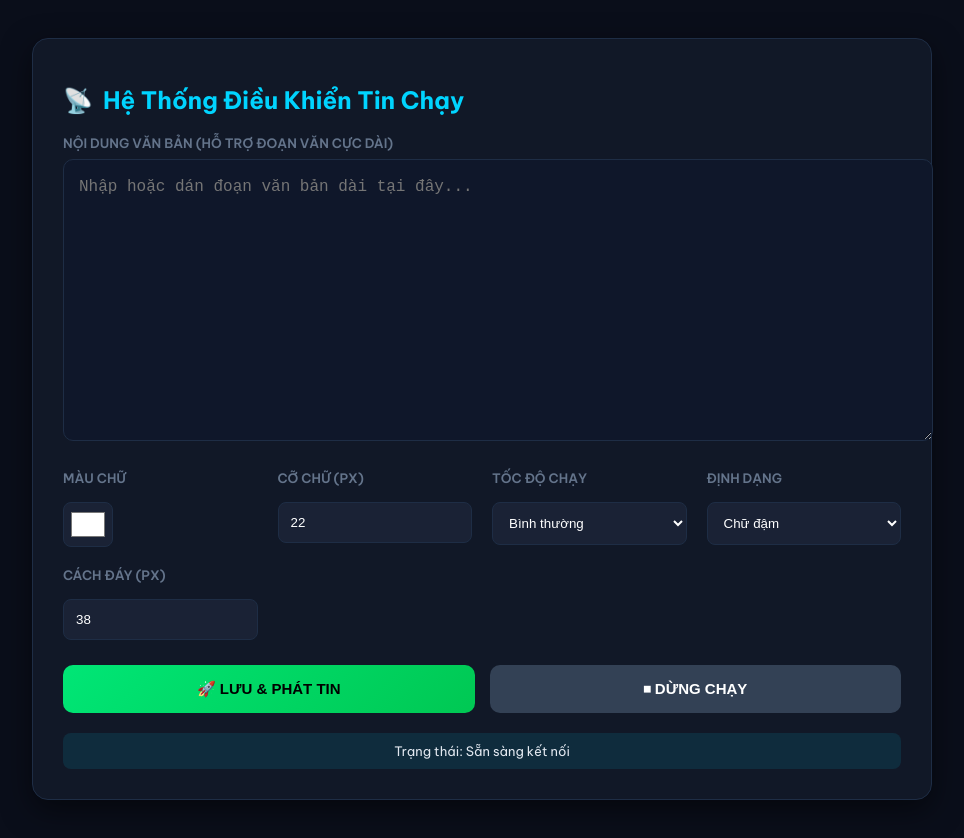
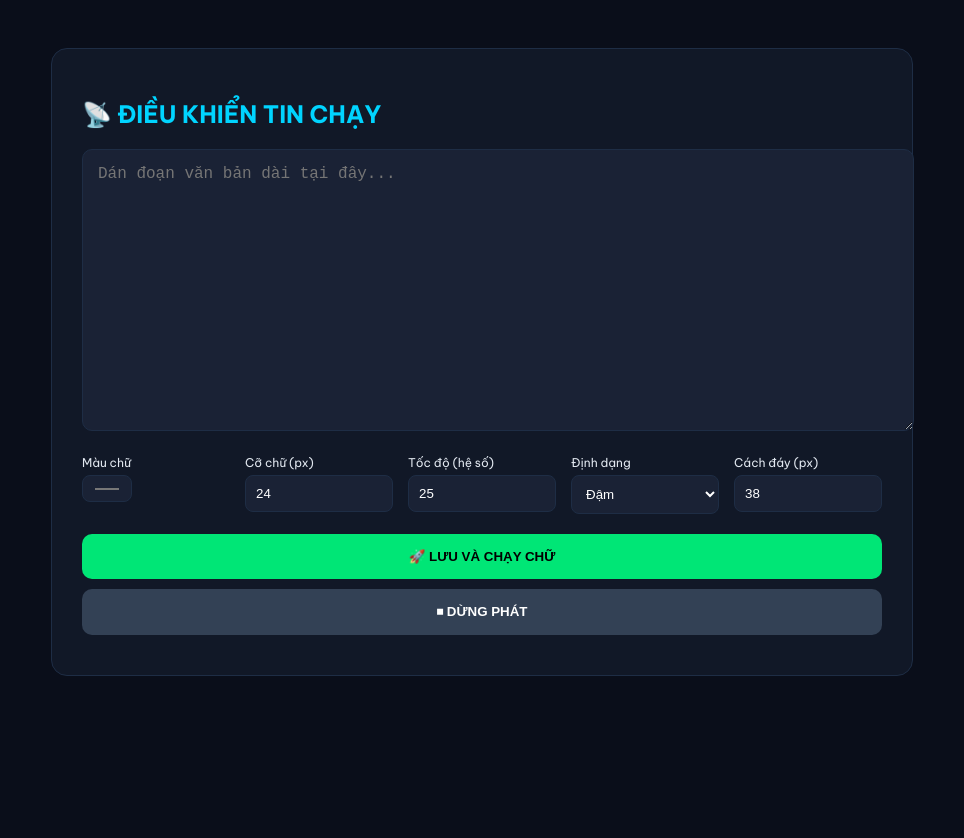
Before and after one commit to congtyideco/chaychu, a plain HTML site: page index.html in a window 1280 px wide. Shown: the whole page, without its empty margins (158-1122 px from the left). After the commit the page ends 800 px from the top, so only its background shows below. Drawn offline with Linux system fonts and the light colour scheme; no server answers.

Commit message:
Update index.html

```diff
--- a/index.html
+++ b/index.html
@@ -2,125 +2,62 @@
 <html lang="vi">
 <head>
 <meta charset="UTF-8">
-    <title>Quản Trị Tin Chạy Cao Cấp - IDECO</title>
-    <link href="https://fonts.googleapis.com/css2?family=Be+Vietnam+Pro:wght@400;600;700&display=swap" rel="stylesheet">
+<title>Quản Trị Tin Chạy - IDECO</title>
+<link href="https://fonts.googleapis.com/css2?family=Be+Vietnam+Pro:wght@400;700;800&display=swap" rel="stylesheet">
 <style>
+    /* CSS đồng bộ giao diện hiện đại */
     :root { --bg: #0a0e1a; --surface: #111827; --accent: #00d4ff; --text: #e2e8f0; }
-        body { font-family: 'Be Vietnam Pro', sans-serif; background: var(--bg); color: var(--text); padding: 30px; }
-        .container { max-width: 900px; margin: 0 auto; }
-        .card { background: var(--surface); border: 1px solid #1e2d45; border-radius: 16px; padding: 30px; box-shadow: 0 10px 30px rgba(0,0,0,0.5); }
-        h1 { font-size: 24px; margin-bottom: 20px; color: var(--accent); display: flex; align-items: center; gap: 10px; }
-
-        /* Soạn thảo văn bản dài */
-        .input-group { margin-bottom: 25px; }
-        label { display: block; margin-bottom: 8px; font-size: 13px; font-weight: 600; color: #64748b; text-transform: uppercase; }
-        textarea {
-            width: 100%; height: 250px; background: #0f172a; border: 1px solid #1e2d45;
-            color: #fff; padding: 15px; border-radius: 10px; font-size: 16px; line-height: 1.6;
-            resize: vertical; outline: none; transition: 0.3s;
-        }
-        textarea:focus { border-color: var(--accent); box-shadow: 0 0 0 2px rgba(0,212,255,0.2); }
-
-        /* Cài đặt */
-        .settings-grid { display: grid; grid-template-columns: repeat(auto-fit, minmax(180px, 1fr)); gap: 20px; margin-bottom: 25px; }
-        .field { display: flex; flex-direction: column; gap: 8px; }
-        input, select { background: #1a2235; border: 1px solid #1e2d45; color: white; padding: 12px; border-radius: 8px; outline: none; }
-        input[type="color"] { height: 45px; padding: 5px; cursor: pointer; }
-
-        /* Nút bấm */
-        .btn-group { display: flex; gap: 15px; }
-        .btn { flex: 1; padding: 15px; border: none; border-radius: 10px; cursor: pointer; font-weight: 700; transition: 0.3s; font-size: 15px; }
-        .btn-run { background: linear-gradient(135deg, #00e676, #00c853); color: #000; }
-        .btn-stop { background: #334155; color: white; }
-        .btn:hover { transform: translateY(-2px); opacity: 0.9; }
-        .status-bar { margin-top: 20px; padding: 10px; border-radius: 8px; background: rgba(0,212,255,0.1); font-size: 13px; text-align: center; }
+    body { font-family: 'Be Vietnam Pro', sans-serif; background: var(--bg); color: var(--text); padding: 40px 20px; }
+    .card { background: var(--surface); border: 1px solid #1e2d45; border-radius: 16px; padding: 30px; max-width: 800px; margin: auto; }
+    textarea { width: 100%; height: 250px; background: #1a2235; border: 1px solid #1e2d45; color: white; padding: 15px; border-radius: 10px; font-size: 16px; outline: none; margin-bottom: 20px; }
+    .grid { display: grid; grid-template-columns: repeat(auto-fit, minmax(140px, 1fr)); gap: 15px; margin-bottom: 20px; }
+    .field { display: flex; flex-direction: column; gap: 5px; font-size: 12px; }
+    input, select { background: #1a2235; border: 1px solid #1e2d45; color: white; padding: 10px; border-radius: 8px; }
+    .btn { width: 100%; padding: 15px; border-radius: 10px; border: none; font-weight: bold; cursor: pointer; margin-bottom: 10px; }
+    .btn-run { background: #00e676; color: #000; }
+    .btn-stop { background: #334155; color: #fff; }
 </style>
 </head>
 <body>
-    <div class="container">
 <div class="card">
-            <h1><span>📡</span> Hệ Thống Điều Khiển Tin Chạy</h1>
-
-            <div class="input-group">
-                <label>Nội dung văn bản (Hỗ trợ đoạn văn cực dài)</label>
-                <textarea id="msgInput" placeholder="Nhập hoặc dán đoạn văn bản dài tại đây..."></textarea>
+    <h2 style="color:var(--accent); margin-bottom:20px;">📡 ĐIỀU KHIỂN TIN CHẠY</h2>
+    <textarea id="msgInput" placeholder="Dán đoạn văn bản dài tại đây..."></textarea>
+    <div class="grid">
+        <div class="field"><label>Màu chữ</label><input type="color" id="tColor" value="#ffffff"></div>
+        <div class="field"><label>Cỡ chữ (px)</label><input type="number" id="fSize" value="24"></div>
+        <div class="field"><label>Tốc độ (hệ số)</label><input type="number" id="tSpeed" value="25"></div>
+        <div class="field"><label>Định dạng</label><select id="fWeight"><option value="400">Thường</option><option value="700" selected>Đậm</option></select></div>
+        <div class="field"><label>Cách đáy (px)</label><input type="number" id="bOffset" value="38"></div>
     </div>
-
-            <div class="settings-grid">
-                <div class="field"><label>Màu chữ</label><input type="color" id="textColor" value="#ffffff"></div>
-                <div class="field"><label>Cỡ chữ (px)</label><input type="number" id="fontSize" value="22"></div>
-                <div class="field">
-                    <label>Tốc độ chạy</label>
-                    <select id="speed">
-                        <option value="40">Rất chậm</option>
-                        <option value="25" selected>Bình thường</option>
-                        <option value="15">Nhanh</option>
-                        <option value="8">Rất nhanh</option>
-                    </select>
-                </div>
-                <div class="field">
-                    <label>Định dạng</label>
-                    <select id="fontWeight">
-                        <option value="400">Chữ thường</option>
-                        <option value="700" selected>Chữ đậm</option>
-                        <option value="900">Siêu đậm</option>
-                    </select>
-                </div>
-                <div class="field"><label>Cách đáy (px)</label><input type="number" id="bottom" value="38"></div>
-            </div>
-
-            <div class="btn-group">
-                <button class="btn btn-run" onclick="sendData(true)">🚀 LƯU & PHÁT TIN</button>
-                <button class="btn btn-stop" onclick="sendData(false)">⏹ DỪNG CHẠY</button>
-            </div>
-
-            <div id="status" class="status-bar">Trạng thái: Sẵn sàng kết nối</div>
-        </div>
+    <button class="btn btn-run" onclick="save(true)">🚀 LƯU VÀ CHẠY CHỮ</button>
+    <button class="btn btn-stop" onclick="save(false)">⏹ DỪNG PHÁT</button>
 </div>
 
 <script type="module">
     import { initializeApp } from "https://www.gstatic.com/firebasejs/10.12.2/firebase-app.js";
-        import { getDatabase, ref, set, onValue } from "https://www.gstatic.com/firebasejs/10.12.2/firebase-database.js";
+    import { getDatabase, ref, set } from "https://www.gstatic.com/firebasejs/10.12.2/firebase-database.js";
 
-        const firebaseConfig = {
+    const config = {
         apiKey: "AIzaSyC5-yB_TwgaxqjO7VXFQ6L22FyLRyDZ878",
         databaseURL: "https://bevy-3c9da-default-rtdb.firebaseio.com",
     };
 
-        const app = initializeApp(firebaseConfig);
+    const app = initializeApp(config);
     const db = getDatabase(app);
-        const dataRef = ref(db, 'ticker_system_v2');
 
-        window.sendData = (isRunning) => {
-            const content = document.getElementById('msgInput').value.trim();
-            if(isRunning && !content) return alert("Vui lòng nhập nội dung!");
-
-            const config = {
-                text: content.replace(/\n/g, " "), // Loại bỏ xuống dòng để ép thành 1 hàng
-                textColor: document.getElementById('textColor').value,
-                fontSize: document.getElementById('fontSize').value,
-                speedMultiplier: document.getElementById('speed').value,
-                fontWeight: document.getElementById('fontWeight').value,
-                bottom: document.getElementById('bottom').value,
-                running: isRunning,
-                timestamp: Date.now()
+    window.save = (run) => {
+        const text = document.getElementById('msgInput').value.trim();
+        set(ref(db, 'IDECO_FINAL_SYNC'), {
+            text: text.replace(/\n/g, " "),
+            color: document.getElementById('tColor').value,
+            size: document.getElementById('fSize').value,
+            speed: document.getElementById('tSpeed').value,
+            weight: document.getElementById('fWeight').value,
+            bottom: document.getElementById('bOffset').value,
+            active: run,
+            ts: Date.now()
+        }).then(() => alert(run ? "Đang phát!" : "Đã dừng!"));
     };
-
-            set(dataRef, config).then(() => {
-                document.getElementById('status').innerText = isRunning ? "✅ Đang phát sóng văn bản..." : "⏹ Đã dừng phát.";
-            });
-        };
-
-        onValue(dataRef, (snapshot) => {
-            const data = snapshot.val();
-            if(data) {
-                document.getElementById('msgInput').value = data.text || "";
-                document.getElementById('textColor').value = data.textColor;
-                document.getElementById('fontSize').value = data.fontSize;
-                document.getElementById('bottom').value = data.bottom;
-                document.getElementById('status').innerText = data.running ? "🟢 Đang có tin chạy trên hệ thống" : "⚪ Hệ thống đang trống";
-            }
-        });
 </script>
 </body>
 </html>
```
Lines whose indentation alone changed are shown as unchanged.
